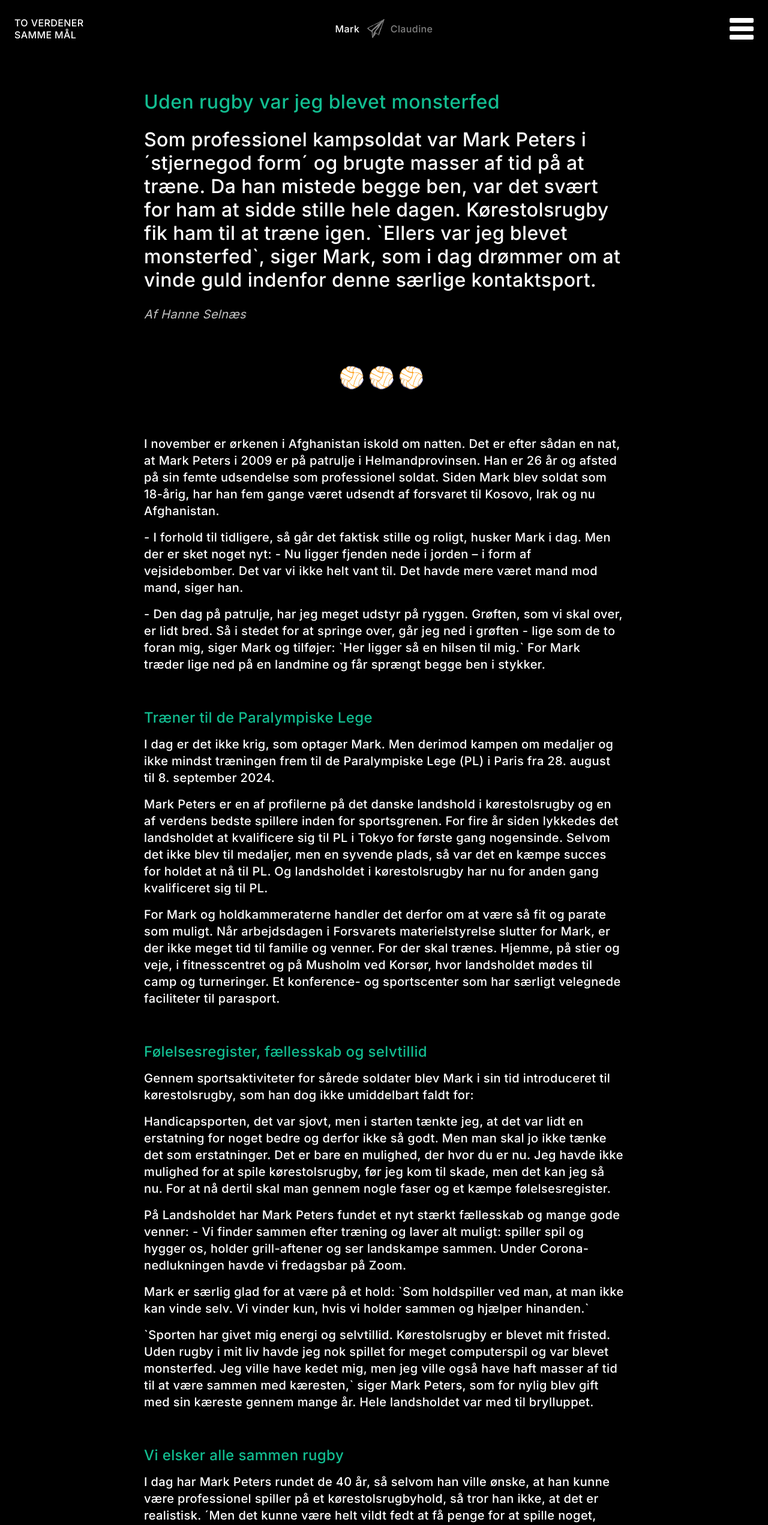
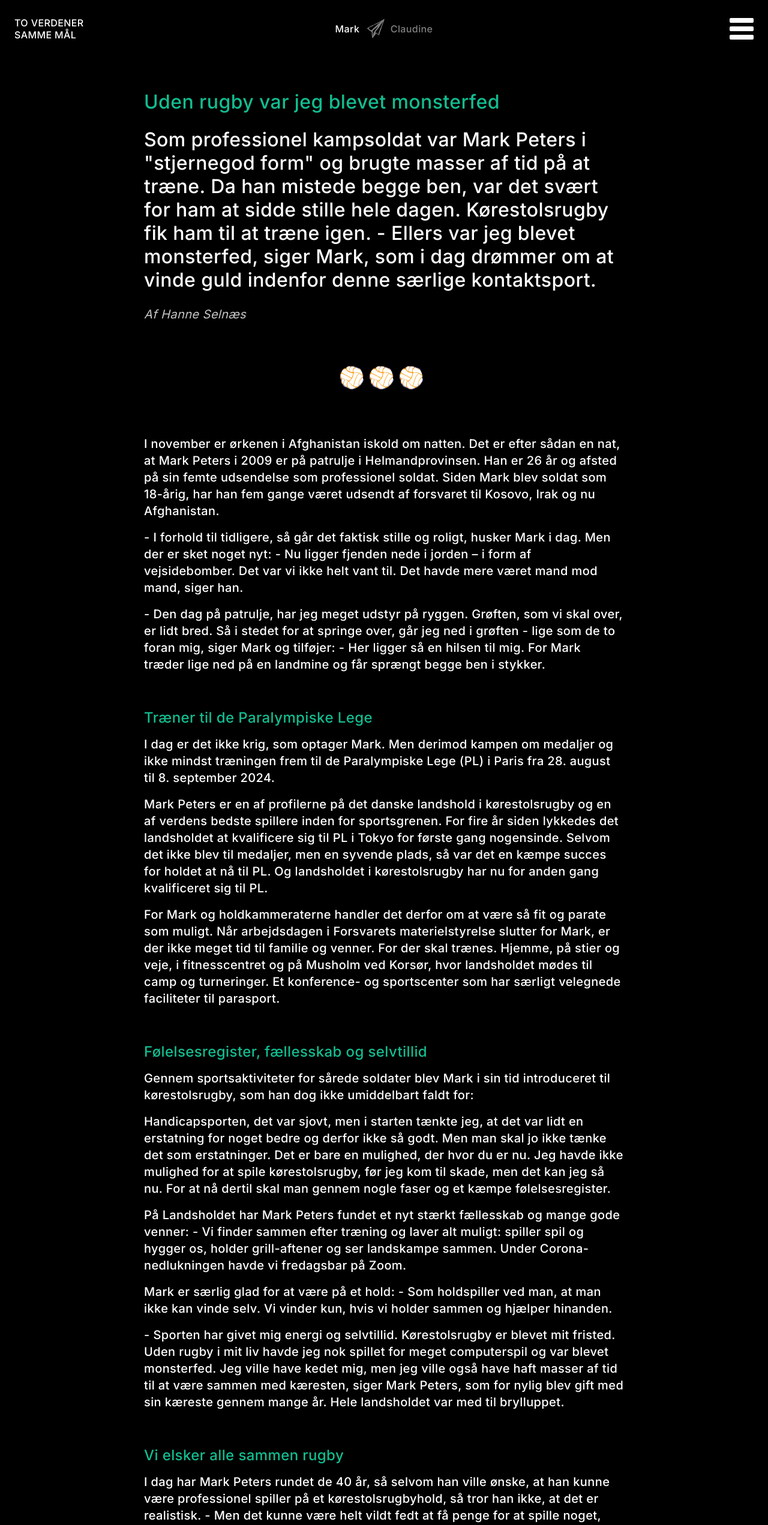
Before and after one commit to anetacamo/twoworlds, a Next.js app: page /mark in a window 1280 px wide. Shown: the top 2543 px of the page at 60% size. Built offline with nearby package versions, Linux system fonts and the light colour scheme.

Commit message:
changes in the text

```diff
--- a/src/app/mark/page.js
+++ b/src/app/mark/page.js
@@ -49,12 +49,12 @@ export default function Claudine() {
             <div className="largetext">
               <h2 className="teal">Uden rugby var jeg blevet monsterfed</h2>
               <h2>
-                Som professionel kampsoldat var Mark Peters i ´stjernegod form´
-                og brugte masser af tid på at træne. Da han mistede begge ben,
-                var det svært for ham at sidde stille hele dagen. Kørestolsrugby
-                fik ham til at træne igen. `Ellers var jeg blevet monsterfed`,
-                siger Mark, som i dag drømmer om at vinde guld indenfor denne
-                særlige kontaktsport.
+                Som professionel kampsoldat var Mark Peters i &quot;stjernegod
+                form&quot; og brugte masser af tid på at træne. Da han mistede
+                begge ben, var det svært for ham at sidde stille hele dagen.
+                Kørestolsrugby fik ham til at træne igen. - Ellers var jeg
+                blevet monsterfed, siger Mark, som i dag drømmer om at vinde
+                guld indenfor denne særlige kontaktsport.
               </h2>
               <p>
                 <i>Af Hanne Selnæs</i>
@@ -78,7 +78,7 @@ export default function Claudine() {
                 - Den dag på patrulje, har jeg meget udstyr på ryggen. Grøften,
                 som vi skal over, er lidt bred. Så i stedet for at springe over,
                 går jeg ned i grøften - lige som de to foran mig, siger Mark og
-                tilføjer: `Her ligger så en hilsen til mig.` For Mark træder
+                tilføjer: - Her ligger så en hilsen til mig. For Mark træder
                 lige ned på en landmine og får sprængt begge ben i stykker.
               </p>
 
@@ -134,16 +134,16 @@ export default function Claudine() {
                 fredagsbar på Zoom.
               </p>
               <p>
-                Mark er særlig glad for at være på et hold: `Som holdspiller ved
-                man, at man ikke kan vinde selv. Vi vinder kun, hvis vi holder
-                sammen og hjælper hinanden.`
+                Mark er særlig glad for at være på et hold: - Som holdspiller
+                ved man, at man ikke kan vinde selv. Vi vinder kun, hvis vi
+                holder sammen og hjælper hinanden.
               </p>
               <p>
-                `Sporten har givet mig energi og selvtillid. Kørestolsrugby er
+                - Sporten har givet mig energi og selvtillid. Kørestolsrugby er
                 blevet mit fristed. Uden rugby i mit liv havde jeg nok spillet
                 for meget computerspil og var blevet monsterfed. Jeg ville have
                 kedet mig, men jeg ville også have haft masser af tid til at
-                være sammen med kæresten,` siger Mark Peters, som for nylig blev
+                være sammen med kæresten, siger Mark Peters, som for nylig blev
                 gift med sin kæreste gennem mange år. Hele landsholdet var med
                 til brylluppet.
               </p>
@@ -153,9 +153,9 @@ export default function Claudine() {
               <p>
                 I dag har Mark Peters rundet de 40 år, så selvom han ville
                 ønske, at han kunne være professionel spiller på et
-                kørestolsrugbyhold, så tror han ikke, at det er realistisk. ´Men
-                det kunne være helt vildt fedt at få penge for at spille noget,
-                som jeg elsker så højt, som jeg elsker rugby.´
+                kørestolsrugbyhold, så tror han ikke, at det er realistisk. -
+                Men det kunne være helt vildt fedt at få penge for at spille
+                noget, som jeg elsker så højt, som jeg elsker rugby.
               </p>
               <p>
                 På flere af de hold, som Danmark konkurrerer mod på verdensplan,
@@ -163,8 +163,8 @@ export default function Claudine() {
               </p>
               <p>
                 Når de så hører, at mange af de danske spillere arbejder på fuld
-                tid ved siden af træningen, siger de: ´Hvordan fanden kan I så
-                spille rugby på det niveau?´ Det er fordi, vi alle sammen elsker
+                tid ved siden af træningen, siger de: - Hvordan fanden kan I så
+                spille rugby på det niveau? Det er fordi, vi alle sammen elsker
                 rugby. Vi har den glæde og kærlighed til rugby. Det gør, at vi
                 træner som professionelle siger Mark.
               </p>
@@ -199,10 +199,10 @@ export default function Claudine() {
                 Det kan sagtens blive godt igen, selvom man er lam eller mangler
                 ben. Du bestemmer selv, hvordan du vil leve. Men du skal gøre en
                 indsats for at få det liv, du gerne vil have. Hvis du bare
-                sætter dig ned og siger ´kom til mig´, så er det sjældent, at du
-                bliver lykkelig. Det bliver ikke ligesom før, det skal man
-                glemme, man skal tage det, som det kommer nu, lyder det fra Mark
-                Peters.
+                sætter dig ned og siger &quot;kom til mig&quot;, så er det
+                sjældent, at du bliver lykkelig. Det bliver ikke ligesom før,
+                det skal man glemme, man skal tage det, som det kommer nu, lyder
+                det fra Mark Peters.
               </p>
             </div>
             <div id="fotogalleri">
@@ -217,7 +217,7 @@ export default function Claudine() {
                 { caption: "", image: "mark/18" },
                 { caption: "", image: "mark/19" },
                 { caption: "", image: "mark/20" },
-                { caption: "", image: "mark/21" },
+
                 { caption: "", image: "mark/01" },
                 { caption: "", image: "mark/02" },
                 { caption: "", image: "mark/03" },
```
Also changed, not shown: src/app/page.js (+5 -7 lines).
